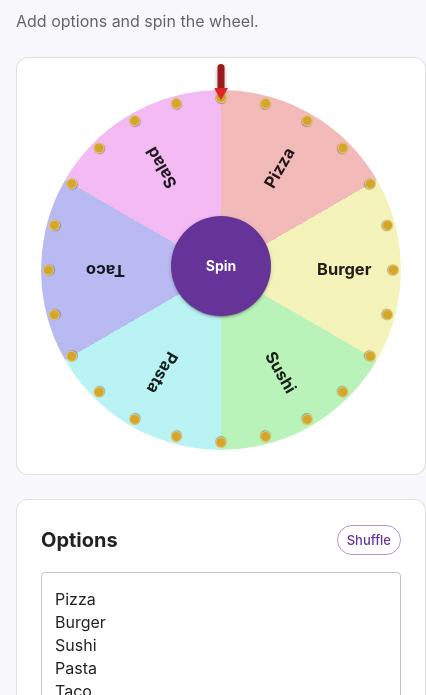
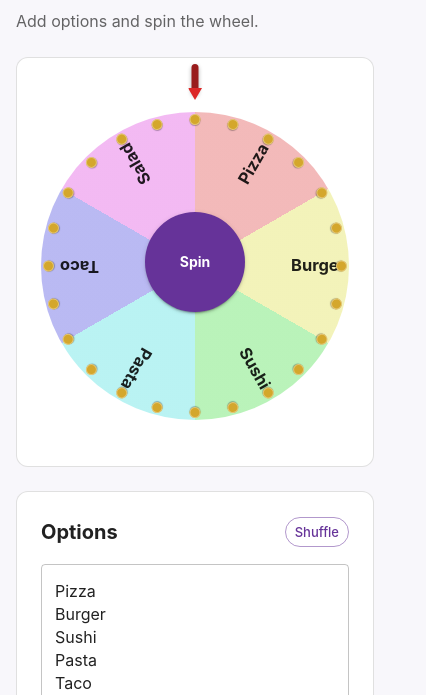
Before and after one commit to BryanWooCH/wheeler, a Gatsby site: page / in a window 390 px wide. Shown: the part 149-844 px from the top of the page, 426 px wide, since content can reach past the window. Built offline with nearby package versions, Linux system fonts and the light colour scheme; Gatsby itself is replaced by a stand-in of ours.

Commit message:
Fix mobile wheel shape and picker alignment

```diff
--- a/src/components/Wheel-style.tsx
+++ b/src/components/Wheel-style.tsx
@@ -139,7 +139,8 @@ export const wheelFrameSx = (
   isSpinning: boolean,
 ) => ({
   width: scaledContentSize,
-  height: scaledContentSize,
+  height: "auto",
+  aspectRatio: "1 / 1",
   maxWidth: "100%",
   backgroundImage: wheelBackground,
   transform: `rotate(${rotation}deg)`,
--- a/src/components/Wheel.tsx
+++ b/src/components/Wheel.tsx
@@ -93,7 +93,7 @@ const Wheel: React.FC<WheelProps> = ({ items, onResult, contentSize }) => {
   const finalizeSpin = React.useCallback(
     (finalRotation: number) => {
       const normalized = ((finalRotation % 360) + 360) % 360;
-      const pointerAngle = (360 - normalized + 0.0001) % 360;
+      const pointerAngle = (360 - normalized + segmentAngle / 2 + 0.0001) % 360;
       const index = Math.floor(pointerAngle / segmentAngle) % values.length;
       const pickedValue = values[index];
 
--- a/src/pages/index.tsx
+++ b/src/pages/index.tsx
@@ -23,10 +23,16 @@ const IndexPage: React.FC<PageProps> = () => {
   }, [optionsText]);
 
   return (
-    <Stack sx={{ minHeight: "100vh", bgcolor: "background.default" }}>
+    <Stack
+      sx={{
+        minHeight: "100vh",
+        bgcolor: "background.default",
+        overflowX: "clip",
+      }}
+    >
       <Header />
 
-      <Box component="main" sx={{ flex: 1, py: 4 }}>
+      <Box component="main" sx={{ flex: 1, py: 4, overflowX: "clip" }}>
         <Container maxWidth="lg">
           <Stack spacing={1.5} sx={{ mb: 3 }}>
             <Typography variant="h4" component="h2" fontWeight={700}>
@@ -46,18 +52,20 @@ const IndexPage: React.FC<PageProps> = () => {
             sx={{
               display: "grid",
               gap: 3,
+              width: "100%",
+              minWidth: 0,
               gridTemplateColumns: { xs: "1fr", md: "1.4fr 1fr" },
               alignItems: "stretch",
             }}
           >
-            <Box sx={{ height: "100%" }}>
+            <Box sx={{ height: "100%", minWidth: 0 }}>
               <Wheel
                 items={options}
                 onResult={(value) => setLastPicked(value)}
                 contentSize={panelContentSize}
               />
             </Box>
-            <Box sx={{ height: "100%" }}>
+            <Box sx={{ height: "100%", minWidth: 0 }}>
               <WheelInput
                 value={optionsText}
                 onChange={setOptionsText}
```
